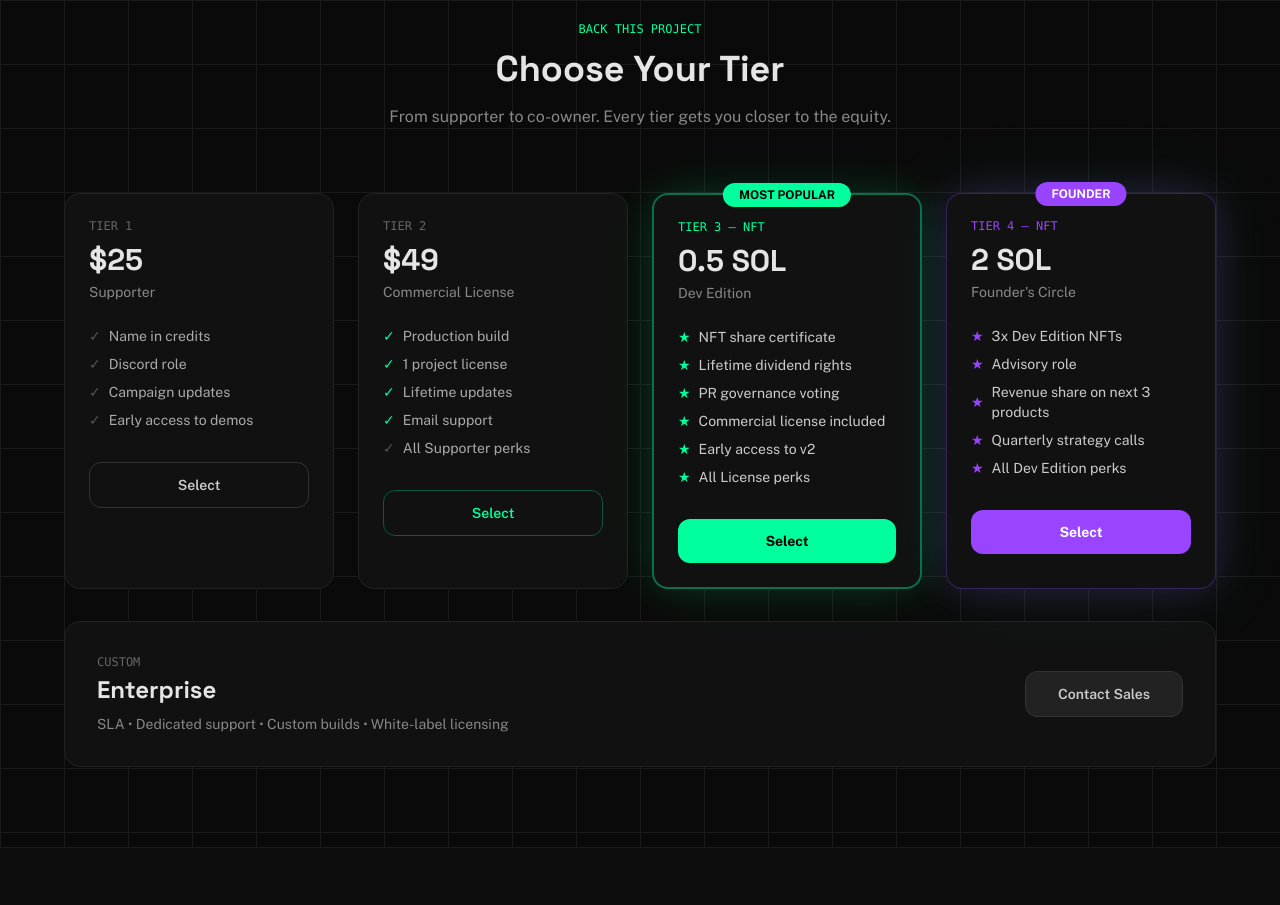
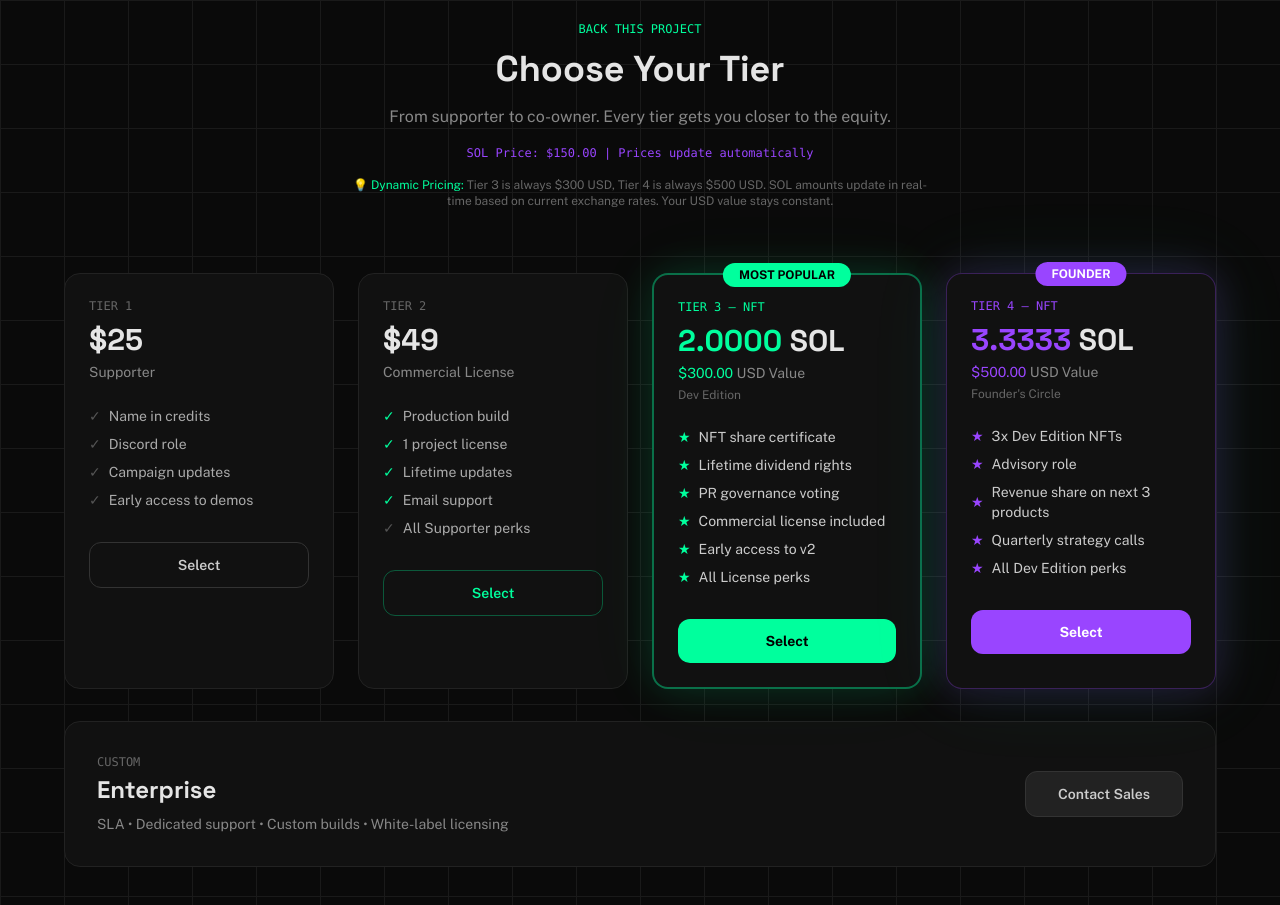
Before and after one commit to MeRc-khz/czarui, a plain HTML site: page landing/campaign.html in a window 1280 px wide. Shown: the part 5696-6601 px from the top of the page. Drawn offline with nearby package versions, Linux system fonts and the light colour scheme; no server answers.

Commit message:
feat: implement dynamic SOL/USD pricing for campaign tiers

```diff
--- a/landing/campaign.html
+++ b/landing/campaign.html
@@ -41,6 +41,67 @@
                 }
             }
         }
+    </script>
+    <script>
+        // Dynamic SOL/USD price fetching
+        const TIER_USD = {
+            tier3: 300.00,
+            tier4: 500.00
+        };
+        let solUsdPrice = 0;
+        let priceUpdateInterval = null;
+
+        async function fetchSolPrice() {
+            try {
+                const response = await fetch('https://api.coingecko.com/api/v3/simple/price?ids=solana&vs_currencies=usd');
+                const data = await response.json();
+                if (data.solana && data.solana.usd) {
+                    solUsdPrice = data.solana.usd;
+                    updateSolPrices();
+                    updatePriceIndicator();
+                }
+            } catch (e) {
+                console.warn('Failed to fetch SOL price:', e);
+                // Fallback price
+                solUsdPrice = 150;
+                updateSolPrices();
+                updatePriceIndicator();
+            }
+        }
+
+        function updateSolPrices() {
+            if (!solUsdPrice) return;
+
+            const tier3Sol = (TIER_USD.tier3 / solUsdPrice).toFixed(4);
+            const tier4Sol = (TIER_USD.tier4 / solUsdPrice).toFixed(4);
+
+            // Update Tier 3 (Dev Edition)
+            const tier3UsdEl = document.getElementById('tier3-usd');
+            const tier3SolEl = document.getElementById('tier3-sol');
+            if (tier3UsdEl) tier3UsdEl.textContent = `$${TIER_USD.tier3.toFixed(2)}`;
+            if (tier3SolEl) tier3SolEl.textContent = tier3Sol;
+
+            // Update Tier 4 (Founder's Circle)
+            const tier4UsdEl = document.getElementById('tier4-usd');
+            const tier4SolEl = document.getElementById('tier4-sol');
+            if (tier4UsdEl) tier4UsdEl.textContent = `$${TIER_USD.tier4.toFixed(2)}`;
+            if (tier4SolEl) tier4SolEl.textContent = tier4Sol;
+        }
+
+        function updatePriceIndicator() {
+            const priceIndicator = document.getElementById('sol-price-indicator');
+            if (priceIndicator && solUsdPrice) {
+                priceIndicator.textContent = `SOL Price: $${solUsdPrice.toFixed(2)} | Prices update automatically`;
+            }
+        }
+
+        function startPriceUpdates() {
+            fetchSolPrice();
+            priceUpdateInterval = setInterval(fetchSolPrice, 60000); // Update every minute
+        }
+
+        // Initialize on load
+        document.addEventListener('DOMContentLoaded', startPriceUpdates);
     </script>
     <style>
         * { box-sizing: border-box; }
@@ -650,9 +711,16 @@
             <div class="text-center mb-16">
                 <div class="text-xs font-mono text-[#00ff9d] mb-3">BACK THIS PROJECT</div>
                 <h2 class="font-display text-4xl font-bold mb-4">Choose Your Tier</h2>
-                <p class="text-[#888] max-w-xl mx-auto">
+                <p class="text-[#888] max-w-xl mx-auto mb-4">
                     From supporter to co-owner. Every tier gets you closer to the equity.
                 </p>
+                <div id="sol-price-indicator" class="text-xs text-[#9945FF] font-mono mb-4">
+                    SOL Price: Loading... | Prices update automatically
+                </div>
+                <div class="text-xs text-[#666] max-w-xl mx-auto">
+                    <span class="text-[#00ff9d]">💡 Dynamic Pricing:</span> Tier 3 is always $300 USD, Tier 4 is always $500 USD.
+                    SOL amounts update in real-time based on current exchange rates. Your USD value stays constant.
+                </div>
             </div>
 
             <div class="grid md:grid-cols-2 lg:grid-cols-4 gap-6">
@@ -689,8 +757,13 @@
                 <div class="bg-[#111] border-2 border-[#00ff9d]/40 rounded-2xl p-6 glow-accent relative">
                     <div class="absolute -top-3 left-1/2 -translate-x-1/2 bg-[#00ff9d] text-black text-xs font-bold px-4 py-1 rounded-full">MOST POPULAR</div>
                     <div class="text-xs font-mono text-[#00ff9d] mb-2">TIER 3 — NFT</div>
-                    <div class="font-display text-3xl font-bold mb-1">0.5 SOL</div>
-                    <div class="text-sm text-[#888] mb-6">Dev Edition</div>
+                    <div class="font-display text-3xl font-bold mb-1">
+                        <span id="tier3-sol" class="text-[#00ff9d]">0.5000</span> SOL
+                    </div>
+                    <div class="text-sm text-[#888] mb-1">
+                        <span id="tier3-usd" class="text-[#00ff9d]">$300.00</span> USD Value
+                    </div>
+                    <div class="text-xs text-[#666] mb-6">Dev Edition</div>
                     <ul class="space-y-2 text-sm text-[#ccc] mb-8">
                         <li class="flex items-center gap-2"><span class="text-[#00ff9d]">★</span> NFT share certificate</li>
                         <li class="flex items-center gap-2"><span class="text-[#00ff9d]">★</span> Lifetime dividend rights</li>
@@ -706,8 +779,13 @@
                 <div class="bg-[#111] border border-[#9945FF]/30 rounded-2xl p-6 glow-solana relative">
                     <div class="absolute -top-3 left-1/2 -translate-x-1/2 bg-[#9945FF] text-white text-xs font-bold px-4 py-1 rounded-full">FOUNDER</div>
                     <div class="text-xs font-mono text-[#9945FF] mb-2">TIER 4 — NFT</div>
-                    <div class="font-display text-3xl font-bold mb-1">2 SOL</div>
-                    <div class="text-sm text-[#888] mb-6">Founder's Circle</div>
+                    <div class="font-display text-3xl font-bold mb-1">
+                        <span id="tier4-sol" class="text-[#9945FF]">3.3333</span> SOL
+                    </div>
+                    <div class="text-sm text-[#888] mb-1">
+                        <span id="tier4-usd" class="text-[#9945FF]">$500.00</span> USD Value
+                    </div>
+                    <div class="text-xs text-[#666] mb-6">Founder's Circle</div>
                     <ul class="space-y-2 text-sm text-[#ccc] mb-8">
                         <li class="flex items-center gap-2"><span class="text-[#9945FF]">★</span> 3x Dev Edition NFTs</li>
                         <li class="flex items-center gap-2"><span class="text-[#9945FF]">★</span> Advisory role</li>
```
